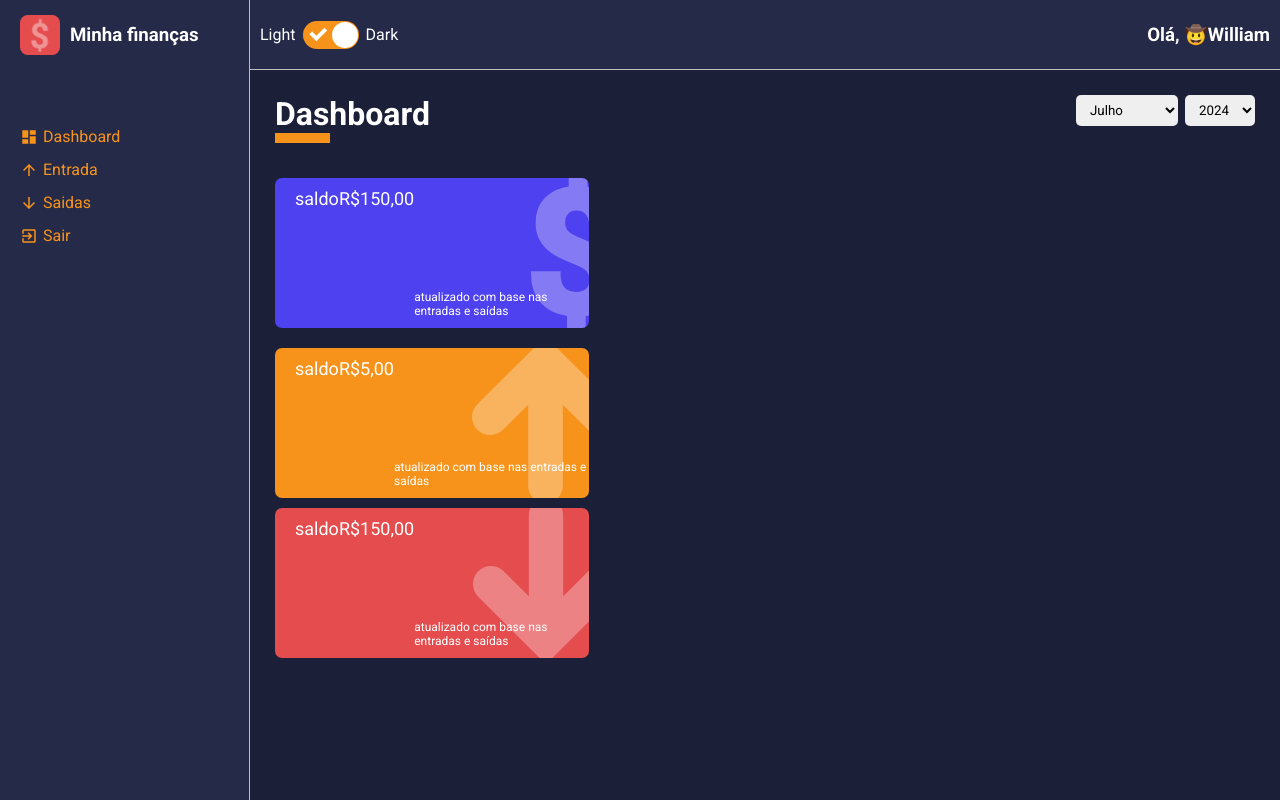
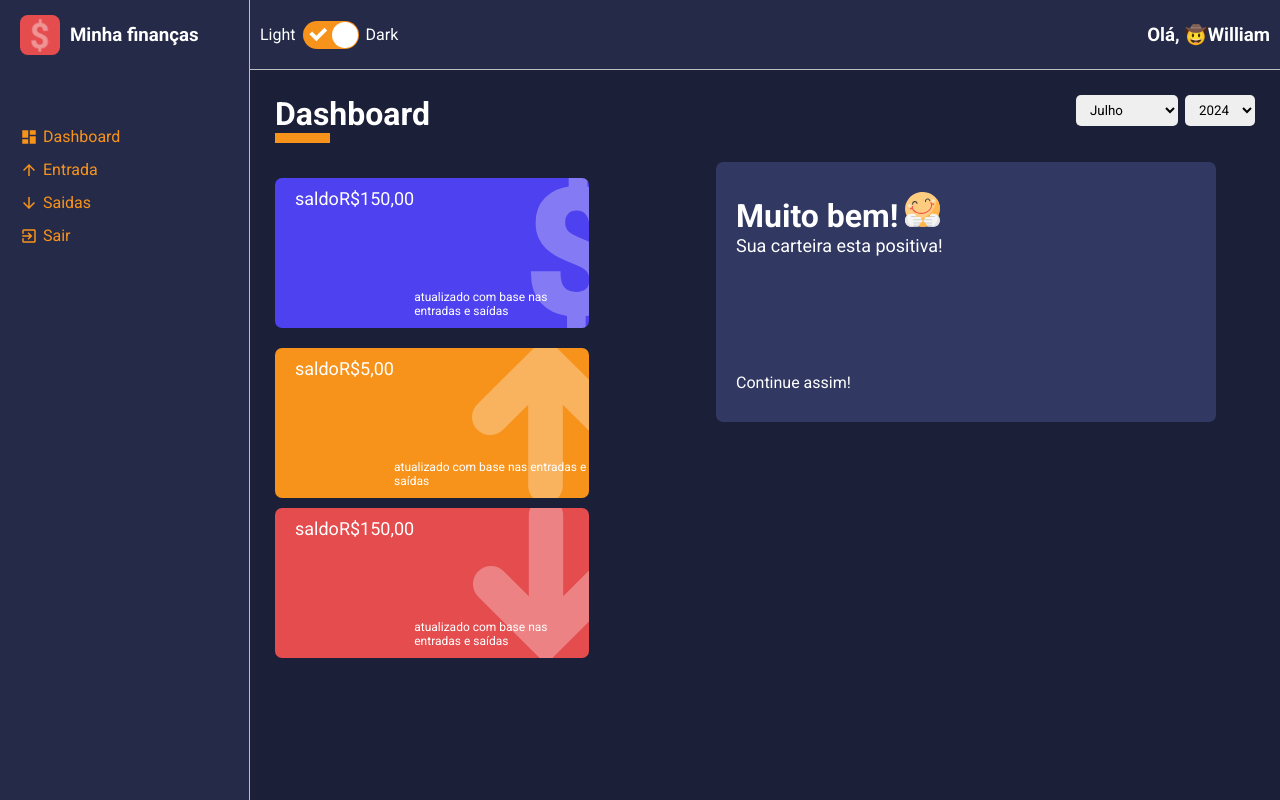
Before and after one commit to WilliamProgramadorBR/Gerenciador-financeiro, a React (Create React App) app: page / in a window 1280 px wide. Built offline with nearby package versions, Linux system fonts and the light colour scheme.

Commit message:
Criação do cartão
Criação do primeiro cartão

```diff
--- a/src/Page/Dashboard/index.tsx
+++ b/src/Page/Dashboard/index.tsx
@@ -8,7 +8,9 @@ import expenses from'../../repositories/expenses'
 import gains from '../../repositories/gains';
 import listOfMonths from '../../utils/months';
 import WalletBox from '../../components/WalletBox';
-
+import MessageBox from '../../components/MessageBox';
+import happyImg from '../../assets/happy.svg'
+import sadImg from '../../assets/sad.svg'
 
 const Dashboard: React.FC = () =>{
     const [monthSelected, setMonthSelected] = useState<number>(new Date().getMonth() + 1);
@@ -103,7 +105,11 @@ const Dashboard: React.FC = () =>{
               footerlabel={"atualizado com base nas entradas e saídas"}
               icon="arrowDonw"
               color="#e44c4e"/>
-
+        <MessageBox
+        title='Muito bem!'
+        description='Sua carteira esta positiva!'
+        footerText='Continue assim!'
+        icon={happyImg}/>
         </Container></div>
     );
 }
--- /dev/null
+++ b/src/components/MessageBox/index.tsx
@@ -0,0 +1,34 @@
+import React from 'react';
+
+import { Container }  from './styles';
+
+interface IMessageBoxProps {
+    title: string;
+    description: string;
+    footerText: string;
+    icon: string;
+}
+
+const MessageBox: React.FC<IMessageBoxProps> = ({
+    title,
+    description,
+    footerText,
+    icon,
+}) => (
+      <Container>
+        <header>
+          <h1>
+              {title}
+              <img src={icon} alt={title}/>
+          </h1>
+          <p>{description}</p>
+        </header>
+
+        <footer>
+          <span>{footerText}</span>
+        </footer>
+      </Container>
+  );
+
+
+export default MessageBox;
--- /dev/null
+++ b/src/components/MessageBox/styles.ts
@@ -0,0 +1,69 @@
+import styled, { keyframes } from 'styled-components';
+
+const animate = keyframes`
+    0% {
+        transform: translateX(-100px);
+        opacity: 0;
+    }
+    50% {
+        opacity: .3;
+    }
+    100% {
+        transform: translateX(0px);
+        opacity: 1;
+    }
+`;
+
+export const Container = styled.div`
+    position: fixed;
+    top: 19%; /* Ajusta a posição vertical como porcentagem da altura da tela */
+    right: 5%; /* Ajusta a posição horizontal como porcentagem da largura da tela */
+    width: 40vw; /* Largura como porcentagem da largura da tela */
+    max-width: 500px; /* Define uma largura máxima para grandes telas */
+    height: 260px;
+    background-color: ${props => props.theme.colors.tertiary};
+    color: ${props => props.theme.colors.white};
+    border-radius: 7px;
+    margin: 10px 0;
+    padding: 30px 20px;
+    display: flex;
+    flex-direction: column;
+    justify-content: space-between;
+    animation: ${animate} .5s;
+
+    > header img {
+        width: 35px;
+        margin-left: 7px;
+    }
+
+    > header p {
+        font-size: 18px;
+    }
+
+    @media(max-width: 770px) {
+        width: 90vw; /* Ajusta a largura para telas menores */
+        max-width: 80%; /* Garante que não exceda 90% da largura da tela */
+
+        > header h1 {
+            font-size: 24px;
+
+            img {
+                height: 20px;
+                width: 20px;
+            }
+        }
+
+        > header p, > footer span {
+            font-size: 14px;
+        }
+    }
+
+    @media(max-width: 420px) {
+        width: 95vw; /* Ajusta ainda mais a largura para dispositivos muito pequenos */
+        height: auto; /* Ajusta a altura para se adaptar ao conteúdo */
+
+        > header p {
+            margin-bottom: 15px;
+        }
+    }
+`;
```
